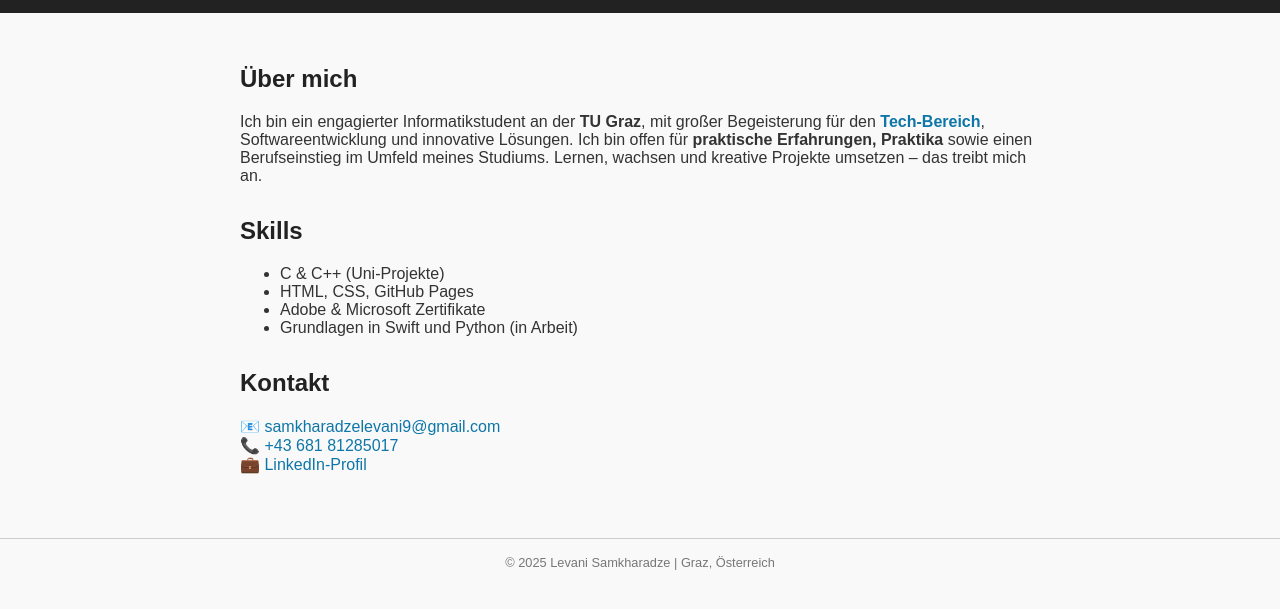
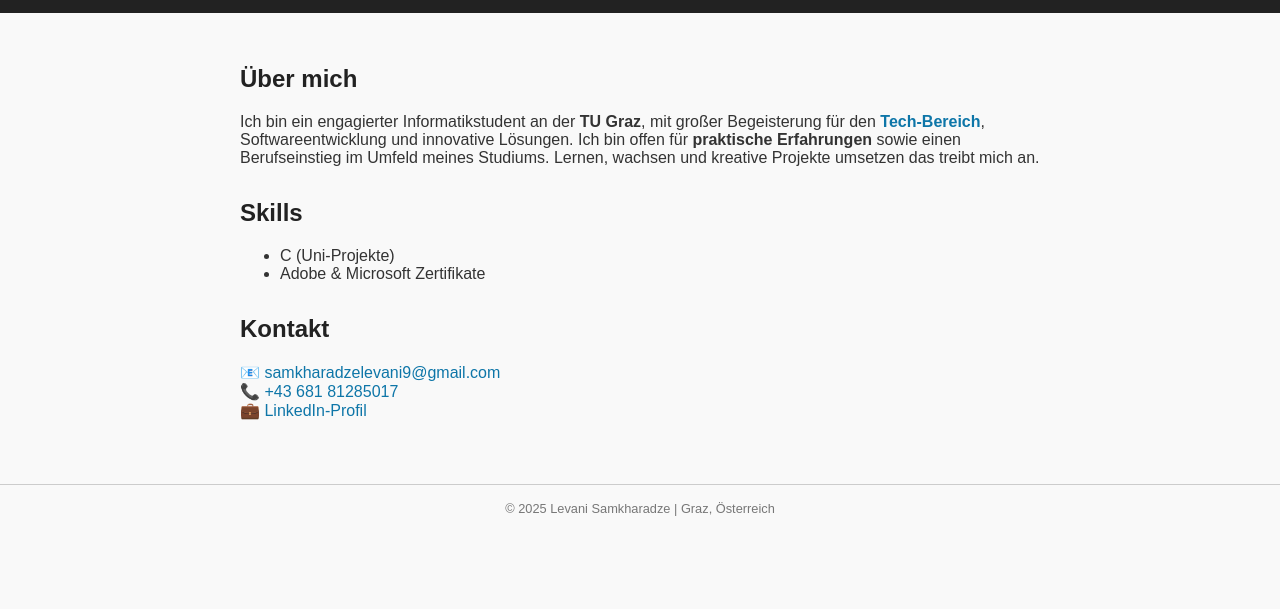
Before and after one commit to dmorgenmuffel/levani.github.io, a plain HTML site: page index.html in a window 1280 px wide. Shown: the part 165-774 px from the top of the page. Drawn offline with Linux system fonts and the light colour scheme.

Commit message:
Update index.html

```diff
--- a/index.html
+++ b/index.html
@@ -69,7 +69,7 @@
     <p>Informatikstudent | TU Graz</p>
   </div>
   <a href="https://www.linkedin.com/in/levani-samkharadze" target="_blank">
-    <img src="https://media.licdn.com/dms/image/C4D03AQEabc123xyz456/profile-displayphoto-shrink_200_200/0/1650000000000?e=2147483647&v=beta&t=EXAMPLE" alt="LinkedIn-Profilbild" class="profile-pic">
+    <img src="https://media.licdn.com/dms/image/v2/D4D35AQE0nbWVM9i0QQ/profile-framedphoto-shrink_400_400/B4DZb5A1E7G8Ao-/0/1747934466680?e=1749124800&v=beta&t=Tr73cHTW7y4griEuOFzE5p-tjHlSpVeWN3sQfCp7gRU" class="profile-pic">
   </a>
 </header>
 
@@ -77,17 +77,15 @@
   <section>
     <h2>Über mich</h2>
     <p>Ich bin ein engagierter Informatikstudent an der <strong>TU Graz</strong>, mit großer Begeisterung für den <span class="highlight">Tech-Bereich</span>, Softwareentwicklung und innovative Lösungen.
-    Ich bin offen für <strong>praktische Erfahrungen, Praktika</strong> sowie einen <stronger>Berufseinstieg</strong> im Umfeld meines Studiums.
-    Lernen, wachsen und kreative Projekte umsetzen – das treibt mich an.</p>
+    Ich bin offen für <strong>praktische Erfahrungen</strong> sowie einen <stronger>Berufseinstieg</strong> im Umfeld meines Studiums.
+    Lernen, wachsen und kreative Projekte umsetzen  das treibt mich an.</p>
   </section>
 
   <section>
     <h2>Skills</h2>
     <ul>
-      <li>C & C++ (Uni-Projekte)</li>
-      <li>HTML, CSS, GitHub Pages</li>
+      <li>C  (Uni-Projekte)</li>
       <li>Adobe & Microsoft Zertifikate</li>
-      <li>Grundlagen in Swift und Python (in Arbeit)</li>
     </ul>
   </section>
 
```
